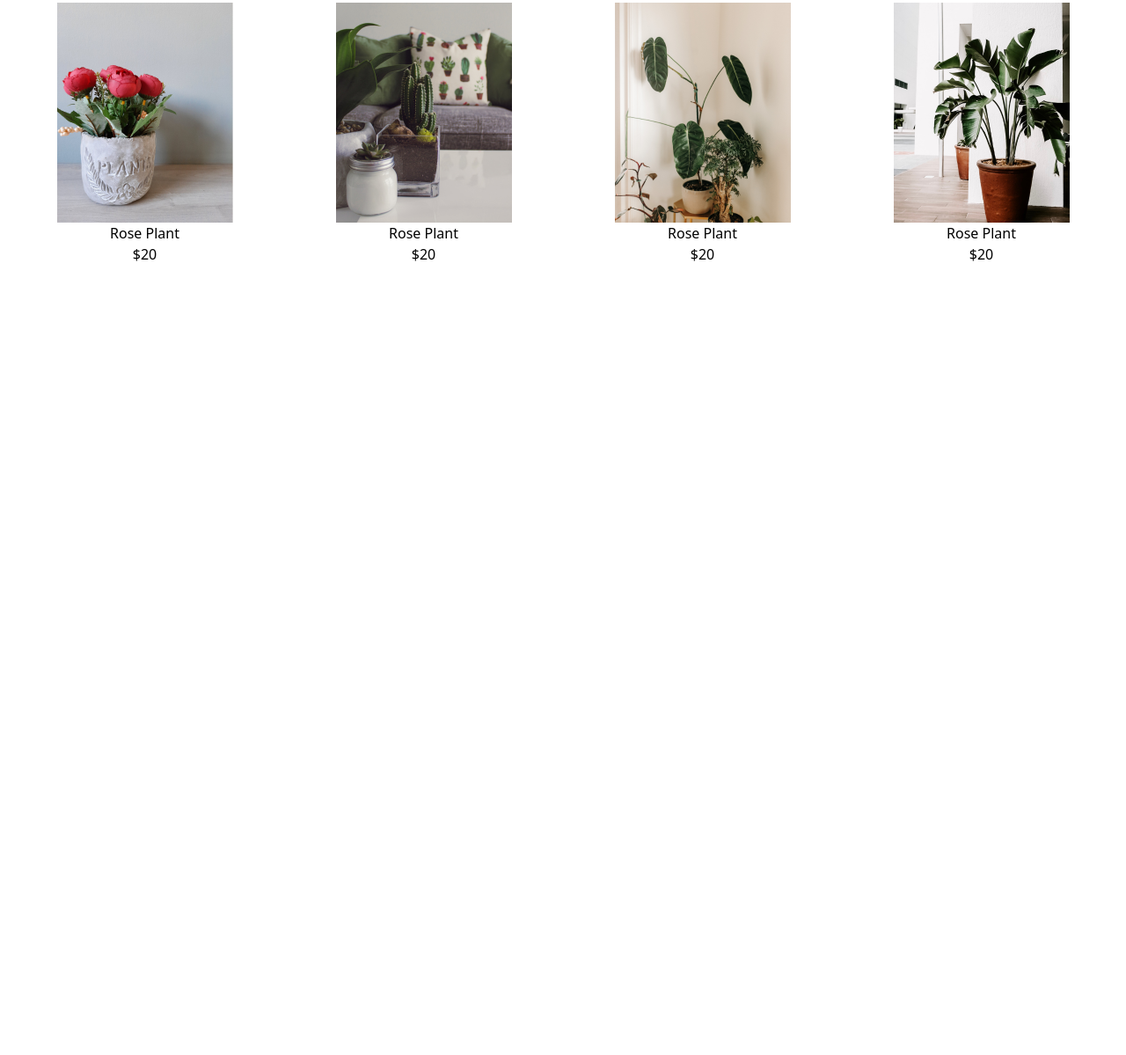
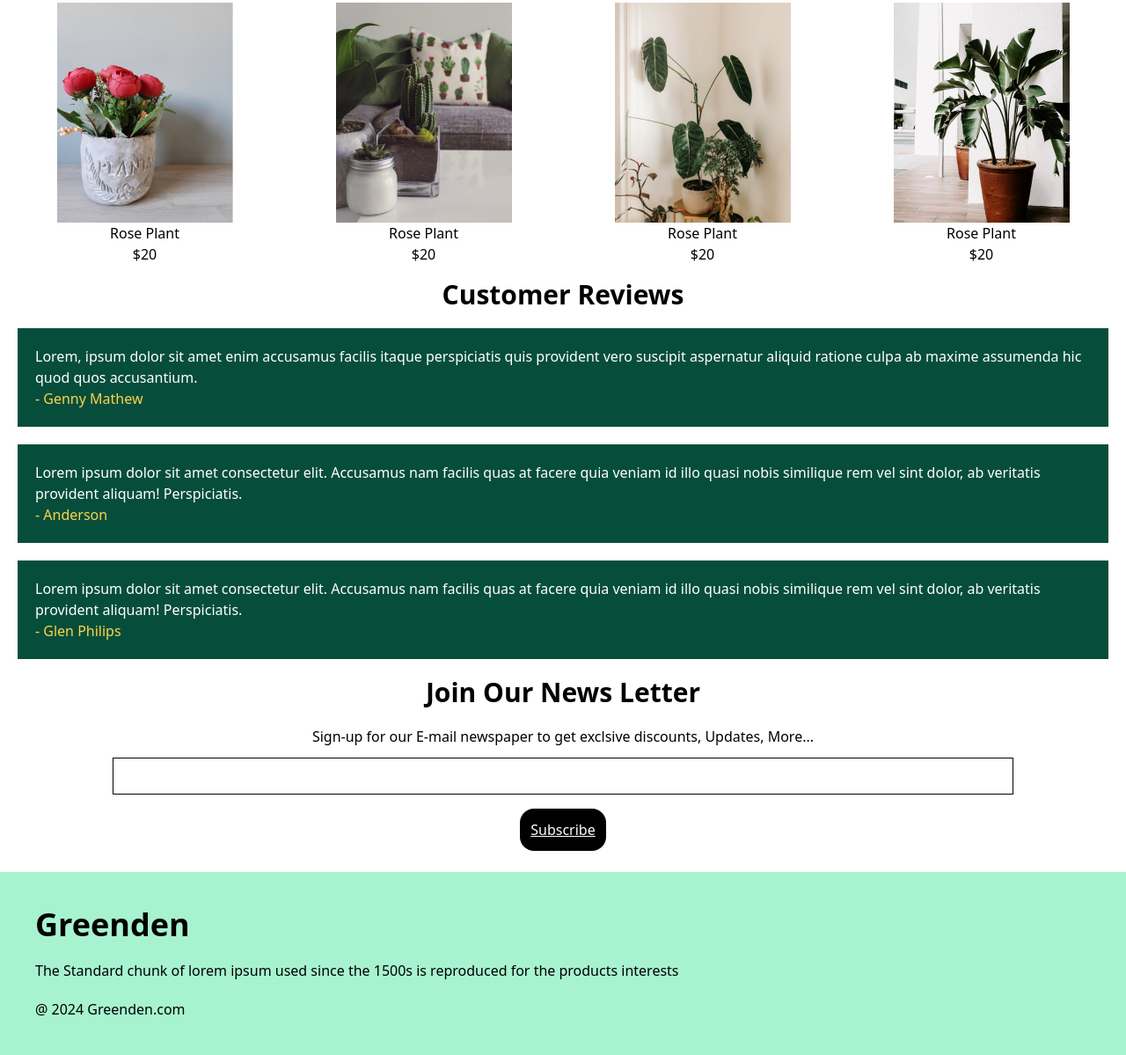
Before and after one commit to Senthil-Engr/greenden, a plain HTML site: page index.html in a window 1280 px wide. Shown: the part 727-1926 px from the top of the page at 88% size. Before the commit the page ends 1044 px from the top, so only its background shows below. Drawn offline with nearby package versions, Linux system fonts and the light colour scheme.

Commit message:
updated review-newsletter-footer

```diff
--- a/index.html
+++ b/index.html
@@ -56,7 +56,7 @@
       </div>
 
       <div class="hidden md:block p-5">
-         <img src="./images/banner.jpg" alt="pot image" class="w-80">
+         <img src="./images/banner.jpg" alt="pot image" class="w-80 rounded-2xl" >
       </div>
     </section>
 
@@ -125,5 +125,55 @@
           </div>
         </div>
       </section>
+
+      <!-- reviews section -->
+
+    <section>
+
+      <h1 class="text-3xl font-bold text-center">Customer Reviews</h1>
+
+      <div class="flex flex-col gap-5 justify-center text-white m-5">
+
+          <div class="p-5 bg-green-900">
+              <p>Lorem, ipsum dolor sit amet enim accusamus facilis itaque perspiciatis quis provident vero suscipit
+                  aspernatur aliquid ratione culpa ab maxime assumenda hic quod quos accusantium.</p>
+              <p class="text-yellow-300">- Genny Mathew</p>
+          </div>
+
+          <div class="p-5 bg-green-900">
+              <p>Lorem ipsum dolor sit amet consectetur elit. Accusamus nam facilis quas at facere quia veniam id illo
+                  quasi nobis similique rem vel sint dolor, ab veritatis provident aliquam! Perspiciatis.</p>
+              <p class="text-yellow-300">- Anderson</p>
+          </div>
+
+          <div class="p-5 bg-green-900">
+              <p>Lorem ipsum dolor sit amet consectetur elit. Accusamus nam facilis quas at facere quia veniam id illo
+                  quasi nobis similique rem vel sint dolor, ab veritatis provident aliquam! Perspiciatis.</p>
+              <p class="text-yellow-300">- Glen Philips</p>
+          </div>
+
+      </div>
+
+  </section>
+
+  <!-- News letter section -->
+
+  <section class="text-center">
+
+      <h1 class="text-3xl font-bold m-5">Join Our News Letter</h1>
+      <p>Sign-up for our E-mail newspaper to get exclsive discounts, Updates, More...</p>
+      <input type="text" class="border border-black p-2 m-3" style="width: 80%;">
+      <br>
+      <button class="bg-black text-white p-3 m-1 underline rounded-2xl">Subscribe</button>
+
+  </section>
+
+  <!--footer section -->
+
+  <section class="bg-green-200 p-10 flex flex-col gap-5 mt-5" >
+      <h1 class="text-4xl font-bold">Greenden</h1>
+      <p>The Standard chunk of lorem ipsum used since the 1500s is reproduced for the products interests</p>
+      <p>@ 2024 Greenden.com</p>
+  </section>
 </body>
 </html>
```
